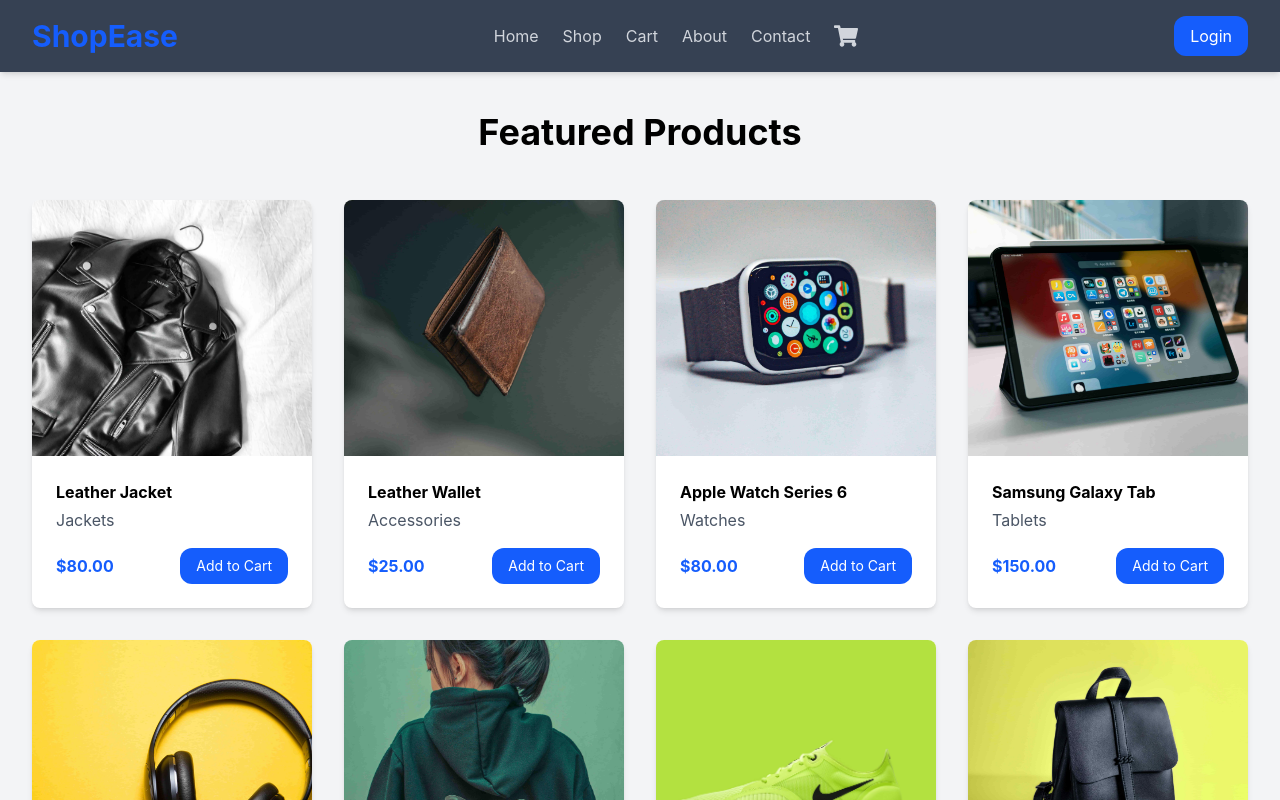
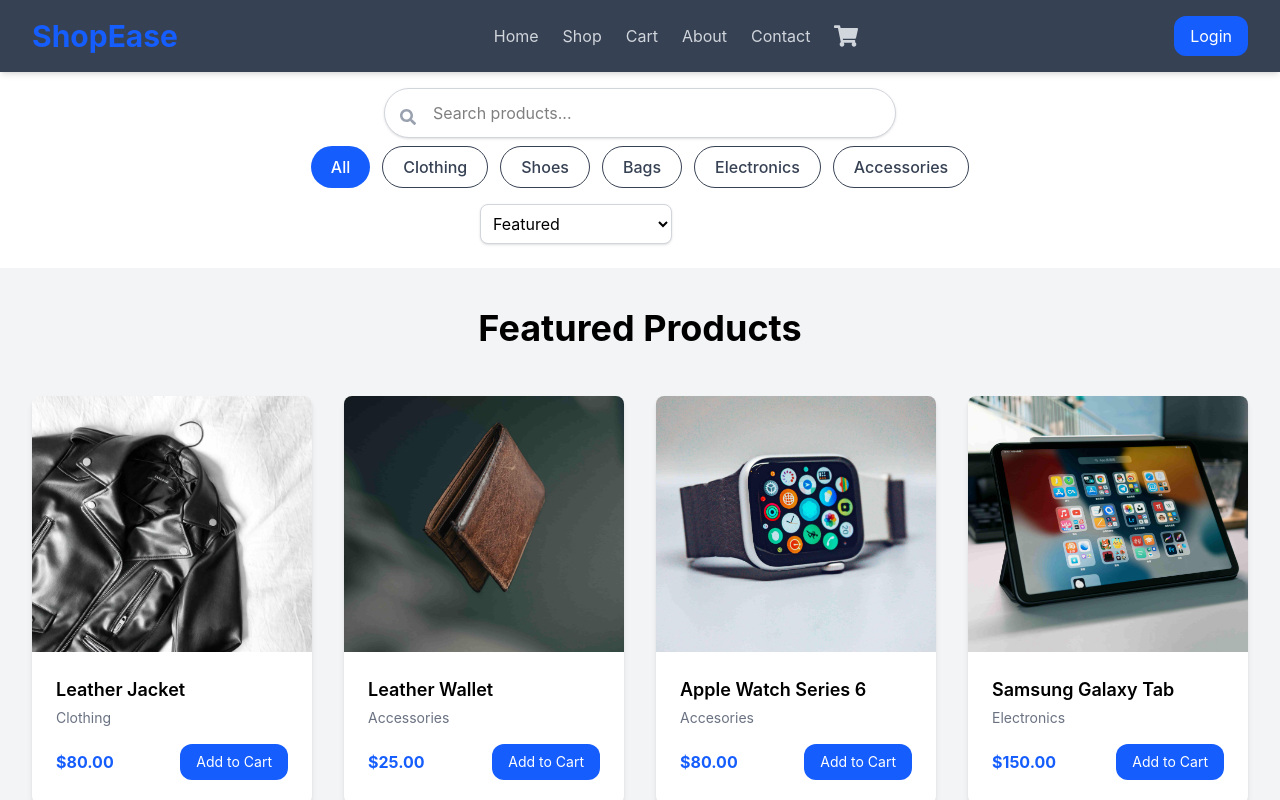
Before and after one commit to Chrischaos2/Tailwind-React-Simple-Ecommerce, a React (Vite) app: page /shop in a window 1280 px wide. Shown: the top 800 px of the page. Built offline with nearby package versions, Linux system fonts and the light colour scheme.

Commit message:
Add product search and category filtering

```diff
--- a/src/components/FeaturedProducts.jsx
+++ b/src/components/FeaturedProducts.jsx
@@ -2,7 +2,21 @@
 import ProductCard from "./ProductCard";
 import products from "../data/products";
 
-const FeaturedProducts = () => {
+const FeaturedProducts = ({ searchTerm = "", selectedCategory = "All" }) => {
+  const term = searchTerm.toLowerCase();
+
+  const filteredProducts = products.filter((product) => {
+    const matchesSearch =
+      product.name.toLowerCase().includes(term) ||
+      product.category.toLowerCase().includes(term) ||
+      (product.description || "").toLowerCase().includes(term);
+
+    const matchesCategory =
+      selectedCategory === "All" || product.category === selectedCategory;
+
+    return matchesSearch && matchesCategory;
+  });
+
   return (
     <section className="py-10 bg-gray-100">
       <div className="max-w-7xl mx-auto px-8">
@@ -11,7 +25,12 @@
         </h2>
 
         <div className="grid grid-cols-1 sm:grid-cols-2 lg:grid-cols-4 gap-8">
-          {products.map((product) => (
+          {filteredProducts.length === 0 ? (
+            <p className="col-span-full text-center text-gray-500">
+              No products found.
+            </p>
+          ) : (
+            filteredProducts.map((product) => (
               <ProductCard
                 key={product.id}
                 id={product.id}
@@ -20,7 +39,8 @@
                 category={product.category}
                 price={product.price}
               />
-          ))}
+            ))
+          )}
         </div>
       </div>
     </section>
--- a/src/components/ProductCard.jsx
+++ b/src/components/ProductCard.jsx
@@ -2,20 +2,23 @@
 import { Link } from "react-router-dom";
 
 const ProductCard = ({ id, img, name, category, price }) => {
-  console.log(id);
   return (
-    <div>
-      <Link to={`/products/${id}`}>
-        <div className="bg-white rounded-lg shadow-md overflow-hidden hover:shadow-2xl transition-all duration-300 hover:-translate-y-2">
+    <div className="h-full">
+      <Link to={`/products/${id}`} className="block h-full">
+        <div className="bg-white rounded-lg shadow-md h-full flex flex-col overflow-hidden hover:shadow-2xl hover:-translate-y-2 transition-all duration-300">
           <img src={img} alt={name} className="w-full h-64 object-cover" />
-          <div className="p-6">
-            <h3 className="text-md font-bold mb-1">{name}</h3>
-            <p className="text-gray-600 mb-4">{category}</p>
-            <div className="flex items-center justify-between">
-              <span className="text-md font-bold text-blue-600">
+
+          <div className="flex flex-col flex-1 p-6">
+            <h3 className="text-lg font-semibold">{name}</h3>
+
+            <p className="text-gray-500 text-sm mt-1">{category}</p>
+
+            <div className="flex items-center gap-3 pt-4">
+              <span className="flex-1 text-md font-bold text-blue-600">
                 ${price.toFixed(2)}
               </span>
-              <button className="bg-blue-600 text-white text-sm px-4 py-2 rounded-xl hover:bg-blue-700 transition duration-300">
+
+              <button className="shrink-0 bg-blue-600 text-white text-sm px-4 py-2 rounded-xl hover:bg-blue-700 transition whitespace-nowrap">
                 Add to Cart
               </button>
             </div>
--- a/src/data/products.js
+++ b/src/data/products.js
@@ -12,7 +12,7 @@
     id: 1,
     name: "Leather Jacket",
     image: Jacket,
-    category: "Jackets",
+    category: "Clothing",
     price: 80,
     description:
       "A stylish leather jacket made from high-quality materials. Perfect for casual and semi-formal occasions.",
@@ -30,7 +30,7 @@
     id: 3,
     name: "Apple Watch Series 6",
     image: Watch,
-    category: "Watches",
+    category: "Accesories",
     price: 80,
     description:
       "The Apple Watch Series 6 is a smartwatch that combines fitness tracking, health monitoring, and connectivity features. It offers a range of apps and customizable watch faces.",
@@ -39,7 +39,7 @@
     id: 4,
     name: "Samsung Galaxy Tab",
     image: Tablet,
-    category: "Tablets",
+    category: "Electronics",
     price: 150,
     description:
       "The Samsung Galaxy Tab is a versatile tablet with a large display and powerful performance. Perfect for work and entertainment.",
@@ -48,7 +48,7 @@
     id: 5,
     name: "Sony WH-1000XM4",
     image: Headphones,
-    category: "Headphones",
+    category: "Electronics",
     price: 200,
     description:
       "The Sony WH-1000XM4 is a premium pair of noise-canceling headphones with exceptional sound quality and comfort. Perfect for music lovers and professionals.",
@@ -57,7 +57,7 @@
     id: 6,
     name: "Versatile Hoodie",
     image: Hoodie,
-    category: "Hoodies",
+    category: "Clothing",
     price: 50,
     description:
       "A comfortable and versatile hoodie made from high-quality materials. Perfect for casual wear and layering.",
@@ -66,7 +66,7 @@
     id: 7,
     image: Sneakers,
     name: "Nike Air Max 270",
-    category: "Sneakers",
+    category: "Shoes",
     price: 120,
     description:
       "The Nike Air Max 270 is a stylish and comfortable pair of sneakers with excellent cushioning and support. Perfect for everyday wear and athletic activities.",
@@ -76,7 +76,7 @@
     id: 8,
     image: Backpack,
     name: "Leather Backpack",
-    category: "Backpacks",
+    category: "Bags",
     price: 25,
     description:
       "A stylish and durable leather backpack with multiple compartments for organization. Perfect for work, school, or travel.",
--- a/src/pages/Shop.jsx
+++ b/src/pages/Shop.jsx
@@ -1,11 +1,61 @@
-import React from "react";
+import React, { useState } from "react";
 import FeaturedProducts from "../components/FeaturedProducts";
+import { FaSearch } from "react-icons/fa";
 
 const Shop = () => {
+  const [searchTerm, setSearchTerm] = useState("");
+  const [selectedCategory, setSelectedCategory] = useState("All");
+  const [sortOption, setSortOption] = useState("featured");
+
   return (
-    <>
-      <FeaturedProducts />
-    </>
+    <div className="flex flex-col items-center mb-10 mt-4">
+      <div className="relative w-full max-w-lg">
+        <FaSearch className="absolute left-4 top-1/2 -translate-y-1/2 text-gray-400 pointer-events-none" />
+
+        <input
+          type="text"
+          placeholder="Search products..."
+          value={searchTerm}
+          onChange={(e) => setSearchTerm(e.target.value)}
+          className="w-full mb-2 pl-12 pr-4 py-3 bg-white border border-gray-300 rounded-full shadow-sm focus:outline-none focus:ring-2 focus:ring-blue-500 focus:border-blue-500 transition"
+        />
+      </div>
+      <div className="flex flex-wrap justify-center gap-3 mb-4">
+        {["All", "Clothing", "Shoes", "Bags", "Electronics", "Accessories"].map(
+          (category) => (
+            <button
+              key={category}
+              onClick={() => setSelectedCategory(category)}
+              className={`px-5 py-2 rounded-full font-medium transition ${
+                selectedCategory === category
+                  ? "bg-blue-600 text-white"
+                  : "bg-white text-gray-700 border hover:bg-blue-100"
+              }`}
+            >
+              {category}
+            </button>
+          ),
+        )}
+      </div>
+      <div className="w-full max-w-xs mb-6">
+        <select
+          value={sortOption}
+          onChange={(e) => setSortOption(e.target.value)}
+          className="w-48 px-2 py-2 border border-gray-300 rounded-lg bg-white shadow-sm focus:outline-none focus:ring-2 focus:ring-blue-500"
+        >
+          <option value="featured">Featured</option>
+          <option value="price-low-high">Price: Low to High</option>
+          <option value="price-high-low">Price: High to Low</option>
+          <option value="name-a-z">Name: A to Z</option>
+          <option value="name-z-a">Name: Z to A</option>
+        </select>
+      </div>
+      <FeaturedProducts
+        searchTerm={searchTerm}
+        selectedCategory={selectedCategory}
+        sortOption={sortOption}
+      />
+    </div>
   );
 };
 
```
Lines whose indentation alone changed are shown as unchanged.
